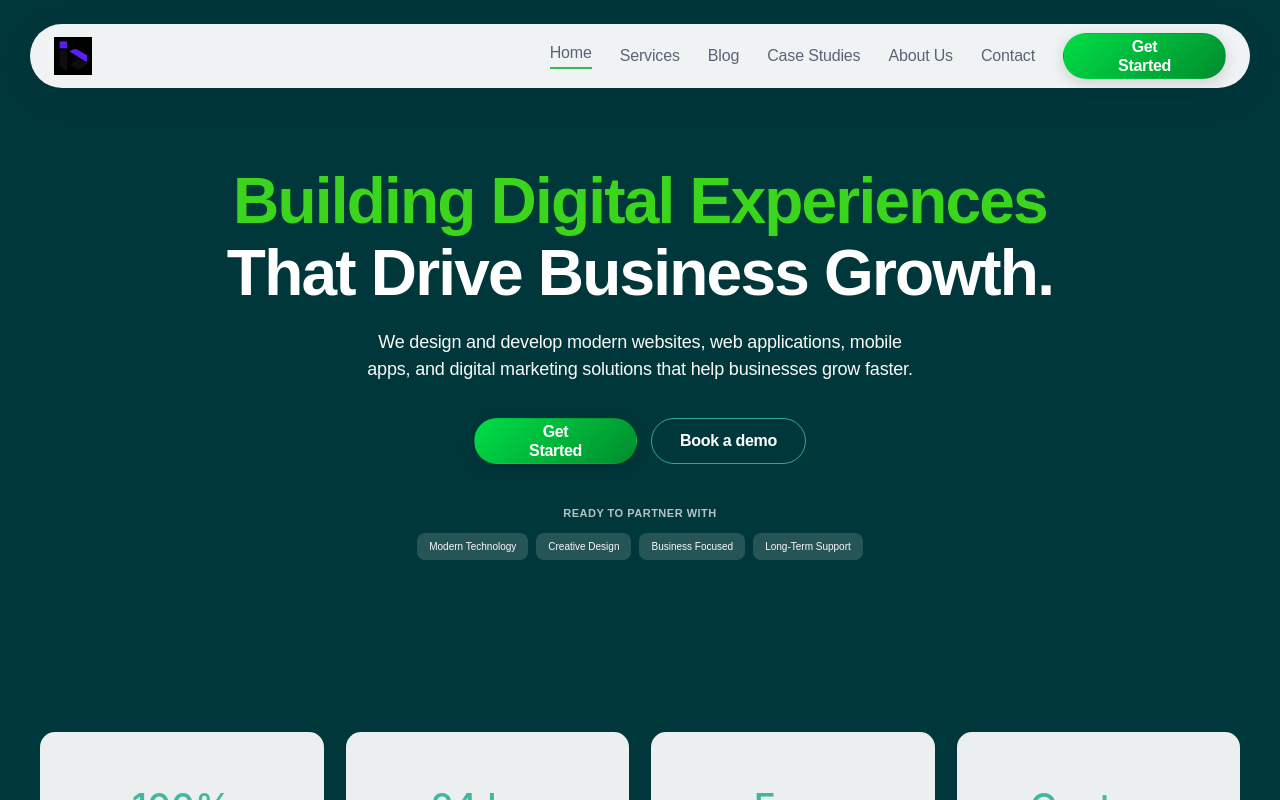
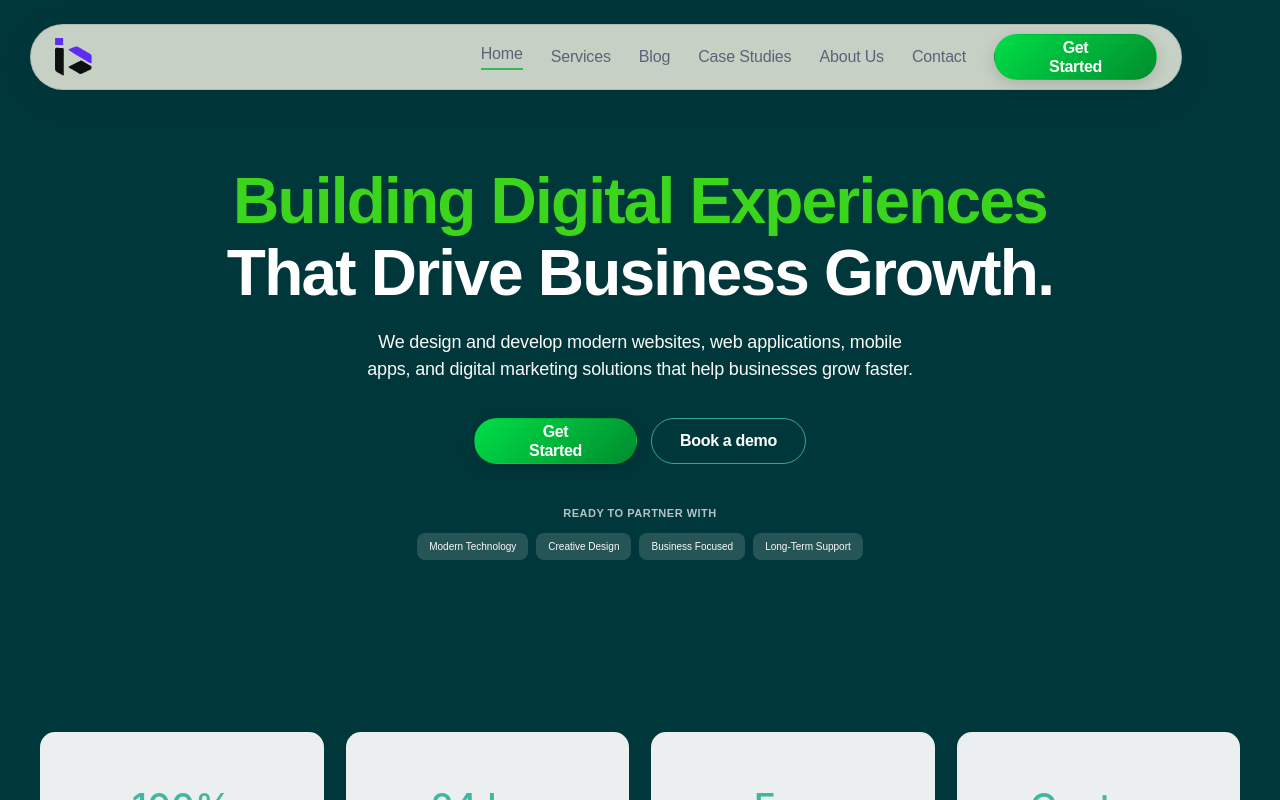
Before and after one commit to deepikasandhiya2004-crypto/infiniq-website, a React (Vite) app: page / in a window 1280 px wide. Shown: the top 800 px of the page. Built offline with nearby package versions, Linux system fonts and the light colour scheme.

Commit message:
Update navbar to match Figma

```diff
--- a/src/App.css
+++ b/src/App.css
@@ -40,16 +40,17 @@ a {
 }
 
 .nav {
-  height: 64px;
-  background: rgba(255, 255, 255, 0.94);
-  border-radius: 40px;
+  height: 66px;
+  background: rgba(249, 247, 232, 0.8);
+  border: 1px solid rgba(0, 0, 0, 0.1);
+  border-radius: 100px;
   padding: 0 24px;
   display: flex;
   align-items: center;
   justify-content: space-between;
   box-shadow: 0 8px 30px #0c164020;
   box-sizing: border-box;
-  width: 100%;
+  width: min(1152px, 100%);
 }
 
 .logo {
--- a/src/Blog.jsx
+++ b/src/Blog.jsx
@@ -1,6 +1,6 @@
 import { useState } from 'react'
 import './assets/Blog.css'
-import logoPng from './assets/logo.png'
+import logoPng from './assets/logo.svg'
 
 function Blog() {
   const [menuOpen, setMenuOpen] = useState(false)
--- a/src/CaseStudies.jsx
+++ b/src/CaseStudies.jsx
@@ -1,5 +1,5 @@
 import './case-studies.css'
-import logoPng from './assets/logo.png'
+import logoPng from './assets/logo.svg'
 
 function CaseStudies() {
   return (
--- a/src/Contact.jsx
+++ b/src/Contact.jsx
@@ -1,5 +1,5 @@
 import './contact.css'
-import logoPng from './assets/logo.png'
+import logoPng from './assets/logo.svg'
 
 function Contact() {
   return (
--- a/src/CookiePolicy.jsx
+++ b/src/CookiePolicy.jsx
@@ -1,5 +1,5 @@
 import './Cookiepolicy.css'
-import logoPng from './assets/logo.png'
+import logoPng from './assets/logo.svg'
 
 function CookiePolicy() {
   return (
--- a/src/Home.jsx
+++ b/src/Home.jsx
@@ -1,5 +1,5 @@
 import React, { useState } from 'react'
-import logoPng from './assets/logo.png'
+import logoPng from './assets/logo.svg'
 
 const topRowStages = [
   {
--- a/src/NotFound.jsx
+++ b/src/NotFound.jsx
@@ -1,5 +1,5 @@
 import './NotFound.css'
-import logoPng from './assets/logo.png'
+import logoPng from './assets/logo.svg'
 
 function NotFound() {
   return (
--- a/src/PrivacyPolicy.jsx
+++ b/src/PrivacyPolicy.jsx
@@ -1,5 +1,5 @@
 import './PrivacyPolicy.css'
-import logoPng from './assets/logo.png'
+import logoPng from './assets/logo.svg'
 
 function PrivacyPolicy() {
   return (
--- a/src/Services.jsx
+++ b/src/Services.jsx
@@ -1,6 +1,6 @@
 import { useState } from 'react'
 import './services.css'
-import logoPng from './assets/logo.png'
+import logoPng from './assets/logo.svg'
 
 function Services() {
   const [formStatus, setFormStatus] = useState('')
--- a/src/TermsConditions.jsx
+++ b/src/TermsConditions.jsx
@@ -1,5 +1,5 @@
 import './TermsConditions.css'
-import logoPng from './assets/logo.png'
+import logoPng from './assets/logo.svg'
 
 function TermsConditions() {
   return (
--- a/src/about.jsx
+++ b/src/about.jsx
@@ -1,5 +1,5 @@
 import './About.css'
-import logoPng from './assets/logo.png'
+import logoPng from './assets/logo.svg'
 
 function About() {
   return (
```
Also changed, not shown: src/assets/logo.svg (added).
